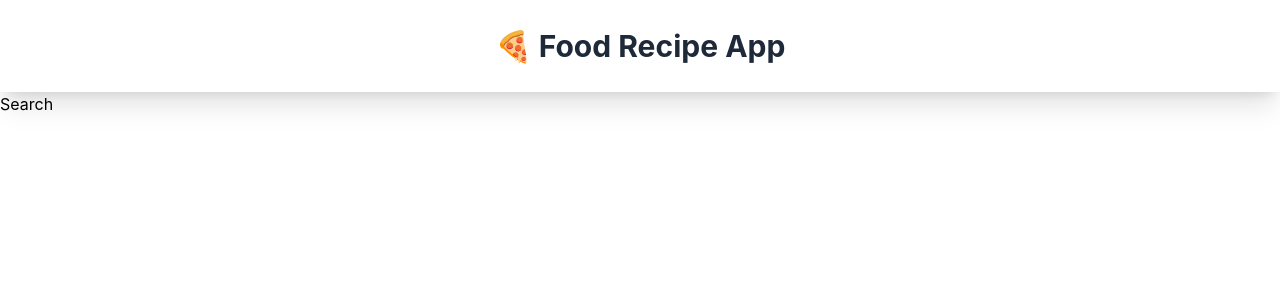
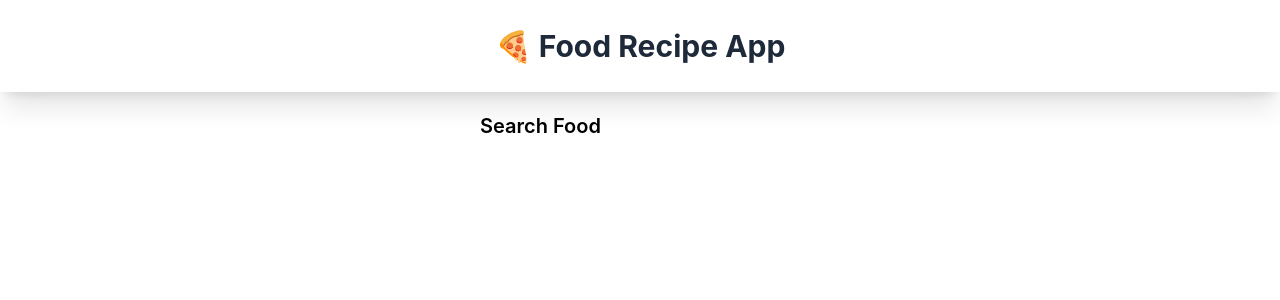
Before and after one commit to CodingWithLaiba/FoodRecipeApp, a React (Vite) app: page / in a window 1280 px wide. Shown: the top 300 px of the page. Built offline with nearby package versions, Linux system fonts and the light colour scheme; no server answers.

Commit message:
refactor: comment out unused API fetch logic in Search component

```diff
--- a/src/components/Search.jsx
+++ b/src/components/Search.jsx
@@ -1,23 +1,23 @@
 import { useEffect, useState } from "react";
 
-const URL = "https://api.spoonacular.com/recipes/complexSearch";
-const API_KEY = import.meta.env.VITE_SPOONACULAR_API_KEY;
+// const URL = "https://api.spoonacular.com/recipes/complexSearch";
+// const API_KEY = import.meta.env.VITE_SPOONACULAR_API_KEY;
 export default function Search({ foodData, setFoodData }) {
   const [query, setQuery] = useState("");
 
-  useEffect(() => {
-    async function fetchFood() {
-      const res = await fetch(`${URL}?query=${query}&apiKey=${API_KEY}`);
-      const data = await res.json();
-      console.log(data.results);
-      setFoodData(data.results);
-    }
-    fetchFood();
-  }, [query]);
+  // useEffect(() => {
+  //   async function fetchFood() {
+  //     const res = await fetch(`${URL}?query=${query}&apiKey=${API_KEY}`);
+  //     const data = await res.json();
+  //     console.log(data.results);
+  //     setFoodData(data.results);
+  //   }
+  //   fetchFood();
+  // }, [query]);
   return (
-    <div>
-      Search
-      <input
+    <div className="my-5 mx-auto w-80 relative">
+     <h3 className="text-xl font-semibold my-3">Search Food</h3>
+      <input className="border-none border border-b-[#e3e4dc] py-2.5 px-5 w-full text-lg"
         type="text"
         value={query}
         onChange={(e) => setQuery(e.target.value)}
```
